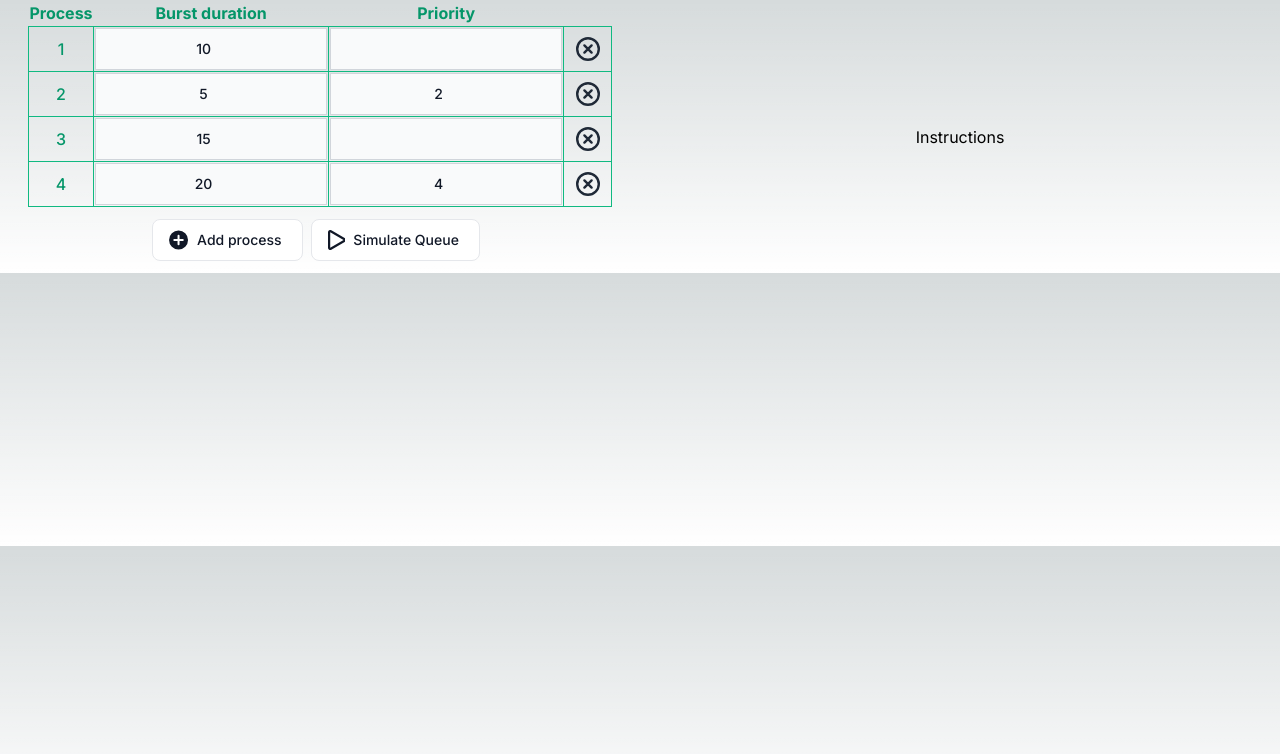
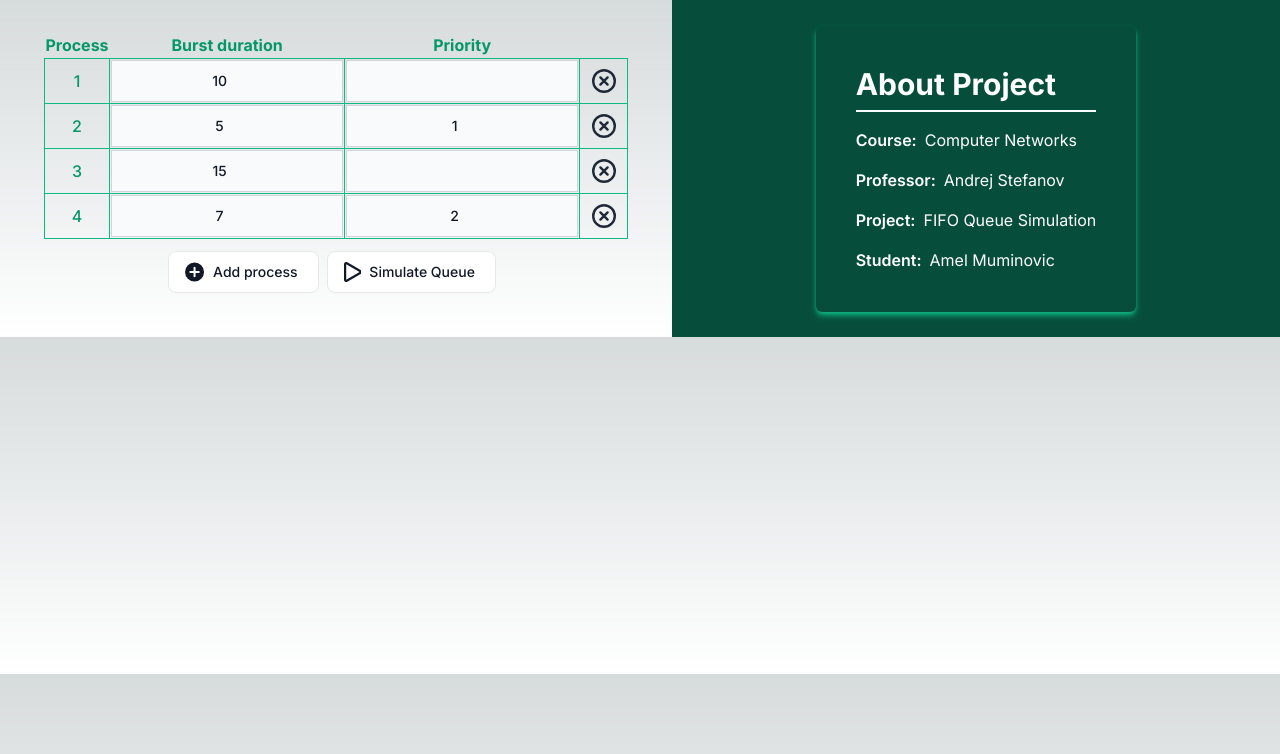
Before and after one commit to Ammce/queue-simulation-networks-project, a Next.js app: page /home in a window 1280 px wide. Shown: the top 754 px of the page. Built offline with nearby package versions, Linux system fonts and the light colour scheme.

Commit message:
feat: done

```diff
--- a/src/app/home/page.tsx
+++ b/src/app/home/page.tsx
@@ -30,9 +30,9 @@ type Process = {
 
 const fakeProcesses: Process[] = [
   { id: 1, burstDuration: "10", priority: "" },
-  { id: 2, burstDuration: "5", priority: "2" },
+  { id: 2, burstDuration: "5", priority: "1" },
   { id: 3, burstDuration: "15", priority: "" },
-  { id: 4, burstDuration: "20", priority: "4" },
+  { id: 4, burstDuration: "7", priority: "2" },
 ];
 
 const Page = () => {
@@ -55,6 +55,7 @@ const Page = () => {
     },
     legend: {
       cursor: "pointer",
+      verticalAlign: "top",
       // itemclick: (e) => console.log(e),
     },
     data: [],
@@ -124,7 +125,7 @@ const Page = () => {
   return (
     <div>
       <div className="flex">
-        <div className="flex-1 flex flex-col justify-center items-center rounded-t-xl overflow-hidden bg-gradient-to-r">
+        <div className="flex-1 flex flex-col justify-center items-center rounded-t-xl overflow-hidden bg-gradient-to-r p-8">
           <table className="table-auto">
             <thead>
               <tr>
@@ -226,8 +227,28 @@ const Page = () => {
             </button>
           </div>
         </div>
-        <div className="flex-1 flex flex-col justify-center items-center">
-          Instructions
+        <div className="flex-1 flex flex-col justify-center items-center bg-emerald-900 text-white">
+          <div className="p-10 rounded-md shadow-md shadow-emerald-500">
+            <h2 className="text-3xl font-bold mb-4 pb-2 border-b-2 border-white">
+              About Project
+            </h2>
+            <div className="mb-4">
+              <span className="font-semibold">Course:</span>
+              <span className="ml-2">Computer Networks</span>
+            </div>
+            <div className="mb-4">
+              <span className="font-semibold">Professor:</span>
+              <span className="ml-2">Andrej Stefanov</span>
+            </div>
+            <div className="mb-4">
+              <span className="font-semibold">Project:</span>
+              <span className="ml-2">FIFO Queue Simulation</span>
+            </div>
+            <div>
+              <span className="font-semibold">Student:</span>
+              <span className="ml-2">Amel Muminovic</span>
+            </div>
+          </div>
         </div>
       </div>
       {isSimulating && (
```
